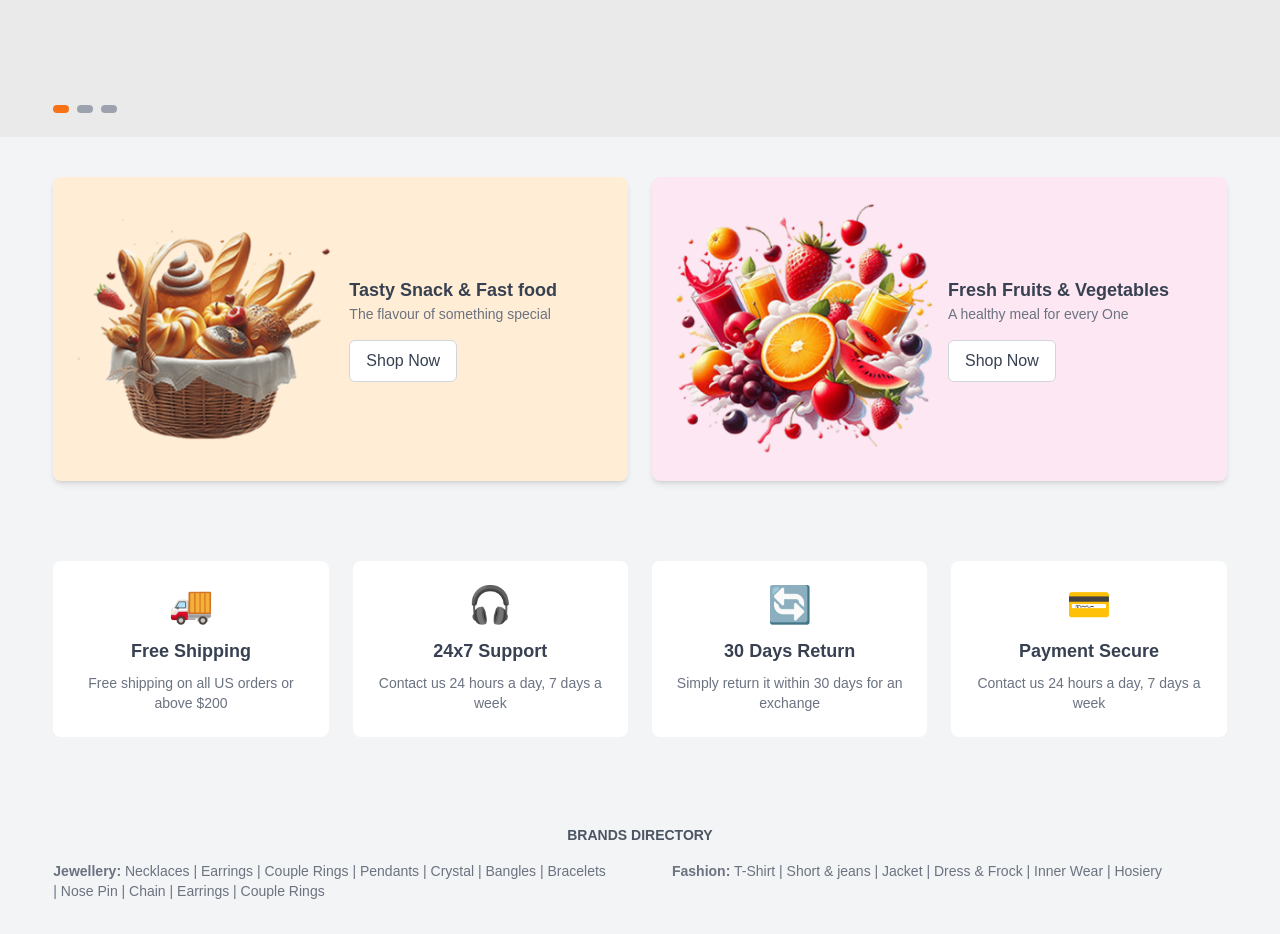
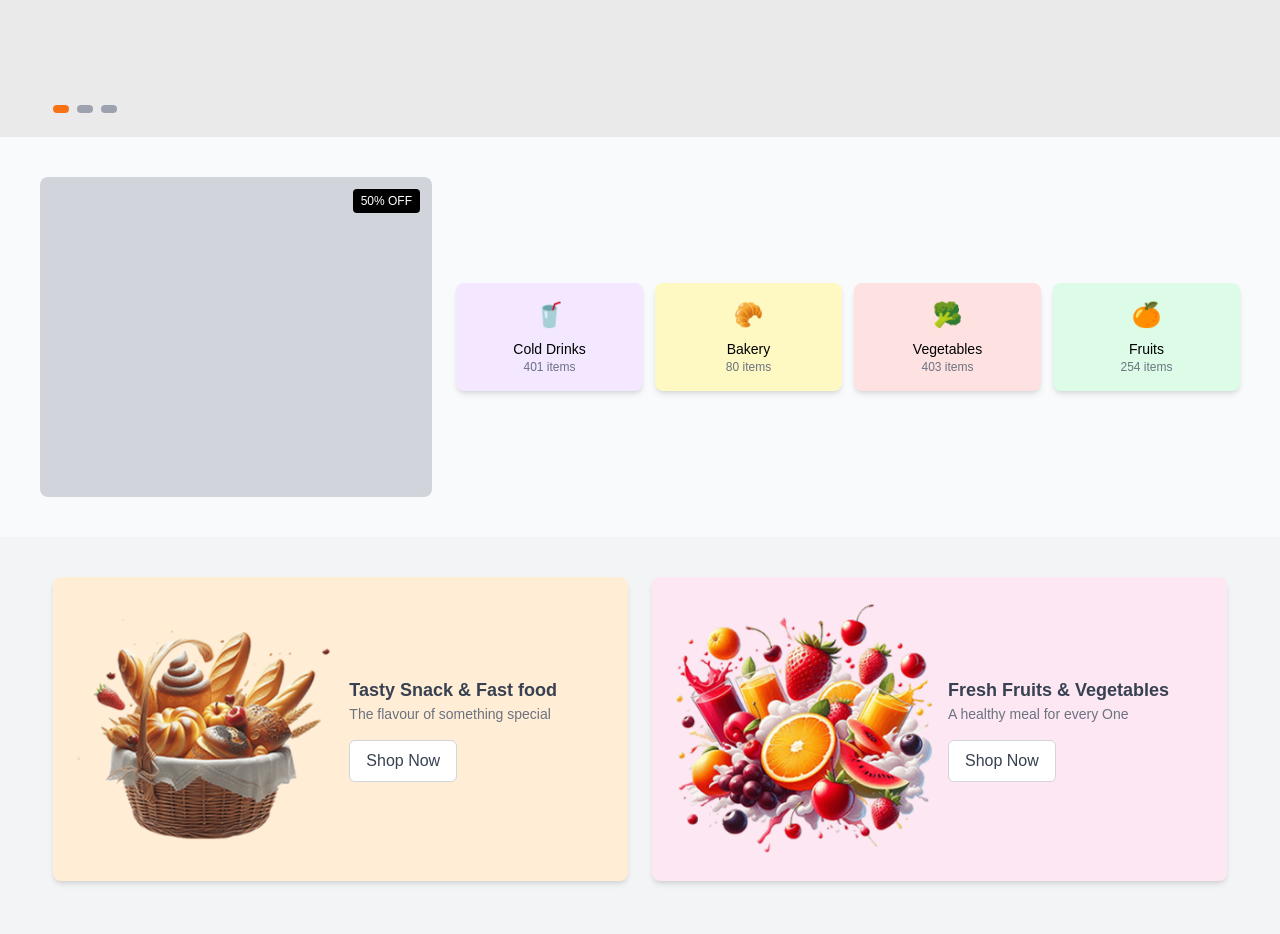
Before and after one commit to mahdihasan333/yelloberry-grocery-shop, a Next.js app: page / in a window 1280 px wide. Shown: the part 820-1754 px from the top of the page. Built offline with nearby package versions, Linux system fonts and the light colour scheme.

Commit message:
added discount seciton

```diff
--- /dev/null
+++ b/src/app/components/DiscountBanner.jsx
@@ -0,0 +1,42 @@
+'use client';
+
+import Image from 'next/image';
+
+const DiscountBanner = () => {
+  return (
+    <div className="flex flex-col md:flex-row items-center justify-center bg-gray-50 p-4 md:p-10 w-full">
+      {/* Large Discount Banner */}
+      <div className="relative bg-gray-300 w-full md:w-1/2 h-60 md:h-80 rounded-lg flex items-center justify-center">
+        <span className="absolute top-3 right-3 bg-black text-white text-xs px-2 py-1 rounded">
+          50% OFF
+        </span>
+      </div>
+
+      {/* Categories Section */}
+      <div className="grid grid-cols-2 sm:grid-cols-2 md:grid-cols-4 gap-3 mt-4 md:mt-0 md:ml-6 w-full max-w-4xl">
+        <div className="flex flex-col items-center p-4 rounded-lg bg-purple-100 text-black shadow-md w-full">
+          <span className="text-2xl">🥤</span>
+          <p className="text-sm font-medium mt-2">Cold Drinks</p>
+          <p className="text-xs text-gray-500">401 items</p>
+        </div>
+        <div className="flex flex-col items-center p-4 rounded-lg bg-yellow-100 text-black shadow-md w-full">
+          <span className="text-2xl">🥐</span>
+          <p className="text-sm font-medium mt-2">Bakery</p>
+          <p className="text-xs text-gray-500">80 items</p>
+        </div>
+        <div className="flex flex-col items-center p-4 rounded-lg bg-red-100 text-black shadow-md w-full">
+          <span className="text-2xl">🥦</span>
+          <p className="text-sm font-medium mt-2">Vegetables</p>
+          <p className="text-xs text-gray-500">403 items</p>
+        </div>
+        <div className="flex flex-col items-center p-4 rounded-lg bg-green-100 text-black shadow-md w-full">
+          <span className="text-2xl">🍊</span>
+          <p className="text-sm font-medium mt-2">Fruits</p>
+          <p className="text-xs text-gray-500">254 items</p>
+        </div>
+      </div>
+    </div>
+  );
+};
+
+export default DiscountBanner;
--- a/src/app/page.js
+++ b/src/app/page.js
@@ -3,11 +3,13 @@ import Banner from "./components/Banner";
 import Brand from "./components/Brand";
 import ShippingSection from "./components/ShippingSection";
 import ShopBanner from "./components/ShopBanner";
+import DiscountBanner from "./components/DiscountBanner";
 
 export default function Home() {
   return (
     <div>
       <Banner/>
+      <DiscountBanner/>
       <ShopBanner/>
       <ShippingSection/>
       <Brand/>
```
